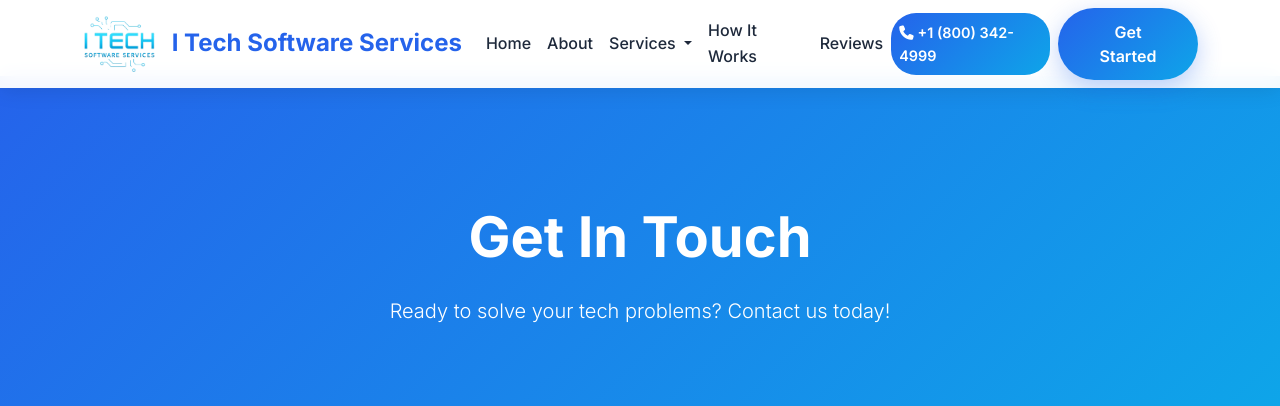
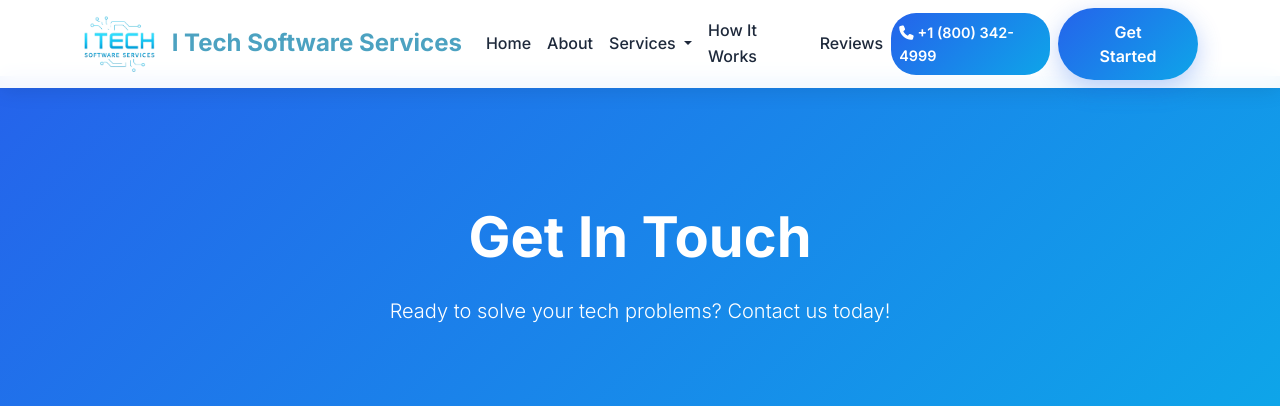
Before and after one commit to ItachiUchiha7777/TechSolFlask, a Flask app: page /contact in a window 1280 px wide. Shown: the top 406 px of the page. Run offline with Flask 3, Linux system fonts and the light colour scheme.

Commit message:
color fix and favicon add

```diff
--- a/templates/base.html
+++ b/templates/base.html
@@ -7,6 +7,9 @@
     <link href="https://cdn.jsdelivr.net/npm/bootstrap@5.3.2/dist/css/bootstrap.min.css" rel="stylesheet">
     <link href="https://cdnjs.cloudflare.com/ajax/libs/font-awesome/6.4.0/css/all.min.css" rel="stylesheet">
     <link href="https://fonts.googleapis.com/css2?family=Inter:wght@300;400;500;600;700&display=swap" rel="stylesheet">
+    <link rel="icon" type="image/x-icon" href="{{ url_for('static', filename='favicon.ico') }}">
+
+
     <style>
         :root {
             --primary-color: #2563eb;
@@ -256,10 +259,10 @@
     <!-- Navigation -->
     <nav class="navbar navbar-expand-lg fixed-top">
         <div class="container">
-            <a class="navbar-brand" href="{{ url_for('index') }}">
-                <img src="{{ url_for('static', filename='logo.png') }}" alt="TechAssist Logo" style="height: 56px; vertical-align: middle; margin-right: 10px;">
-                I Tech Software Services
-            </a>
+           <a style="color:rgb(76, 162, 193) !important;" class="navbar-brand" href="{{ url_for('index') }}">
+    <img src="{{ url_for('static', filename='logo.png') }}" alt="TechAssist Logo" style="height: 56px; vertical-align: middle; margin-right: 10px;">
+    I Tech Software Services
+</a>
 
             <button class="navbar-toggler" type="button" data-bs-toggle="collapse" data-bs-target="#navbarNav">
                 <span class="navbar-toggler-icon"></span>
```
Also changed, not shown: static/favicon.ico (added).
